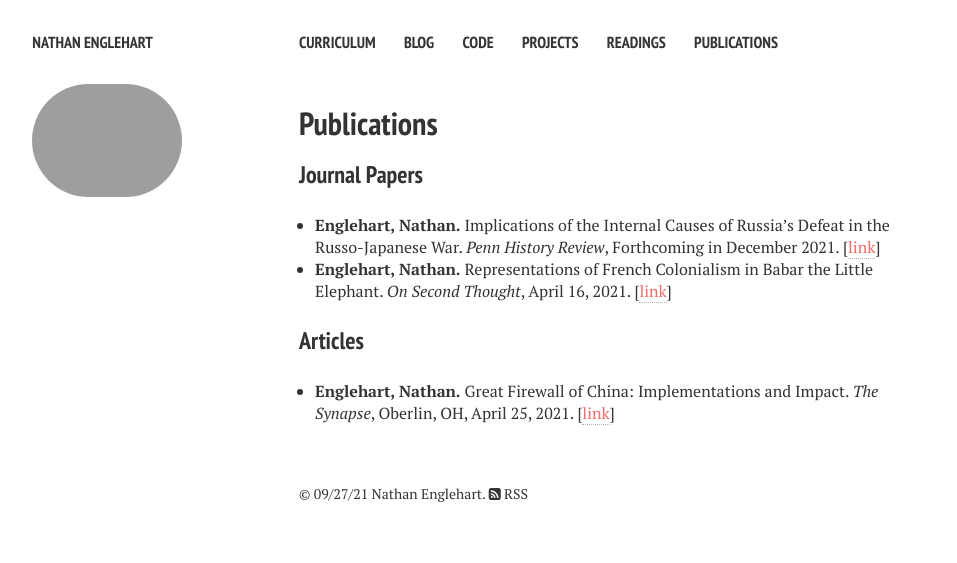
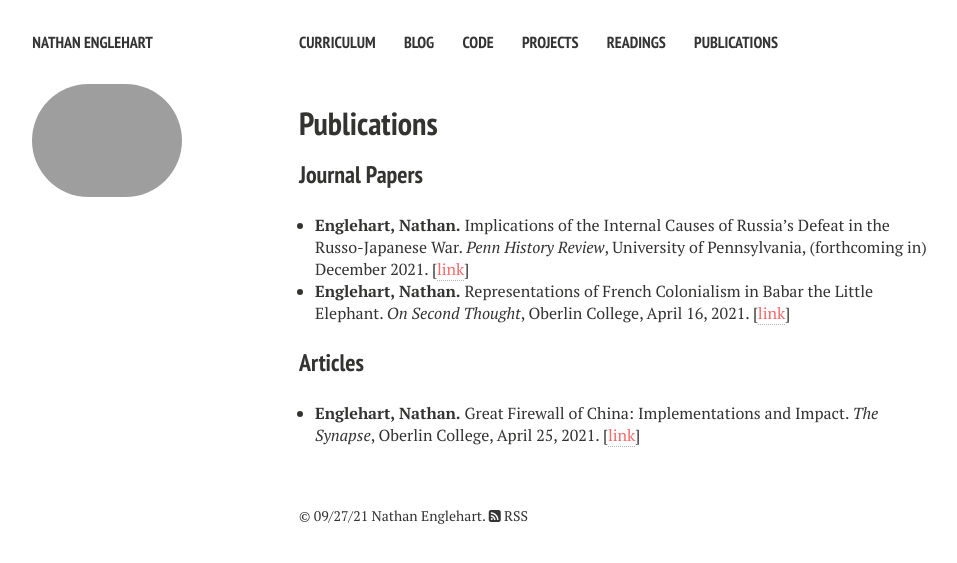
Before and after one commit to nathanenglehart/nathanenglehart.github.io, a Jekyll site: the page built from publications.md, in a window 1280 px wide. Shown: the top 563 px of the page, without its empty margins (21-978 px from the left). Built offline with Jekyll 4.4.1, drawn with Linux system fonts in a browser that asks for light colours; nearby versions of some CDN libraries.

Commit message:
Update publications.html

```diff
--- a/_layouts/publications.html
+++ b/_layouts/publications.html
@@ -83,12 +83,12 @@ div.bibtex pre { font-size: 75%; overflow: auto;  width: 100%; padding: 0em 0em;
 	<h1>Publications</h1>
 	<h3>Journal Papers</h3>
 	<ul style="padding-left: 1em !important;">
-	<li><b>Englehart, Nathan.</b> Implications of the Internal Causes of Russia’s Defeat in the Russo-Japanese War. <i>Penn History Review</i>, Forthcoming in December 2021. [<a style="color: #f56a6a !important;" href="">link</a>]</li>
-	<li><p><b>Englehart, Nathan.</b> Representations of French Colonialism in Babar the Little Elephant. <i>On Second Thought</i>, April 16, 2021. [<a style="color: #f56a6a !important;" href="https://oberlinost.wordpress.com/2021/04/16/representations-of-french-colonialism-in-the-story-of-babar-the-little-elephant/">link</a>]</p></li>
+	<li><b>Englehart, Nathan.</b> Implications of the Internal Causes of Russia’s Defeat in the Russo-Japanese War. <i>Penn History Review</i>, University of Pennsylvania, (forthcoming in) December 2021. [<a style="color: #f56a6a !important;" href="">link</a>]</li>
+	<li><p><b>Englehart, Nathan.</b> Representations of French Colonialism in Babar the Little Elephant. <i>On Second Thought</i>, Oberlin College, April 16, 2021. [<a style="color: #f56a6a !important;" href="https://oberlinost.wordpress.com/2021/04/16/representations-of-french-colonialism-in-the-story-of-babar-the-little-elephant/">link</a>]</p></li>
 	</ul>
 	<h3>Articles</h3>
 	<ul style="padding-left: 1em !important;">
-	    <li><p><b>Englehart, Nathan.</b> Great Firewall of China: Implementations and Impact. <i>The Synapse</i>, Oberlin, OH, April 25, 2021. [<a style="color: #f56a6a !important;" href="https://synapsemagazine.org/issue-27-1">link</a>]</p></li>
+	    <li><p><b>Englehart, Nathan.</b> Great Firewall of China: Implementations and Impact. <i>The Synapse</i>, Oberlin College, April 25, 2021. [<a style="color: #f56a6a !important;" href="https://synapsemagazine.org/issue-27-1">link</a>]</p></li>
 	</ul>
     </div><!-- /.article-wrap -->
     {% if site.disqus_shortname and page.comments %}
```
